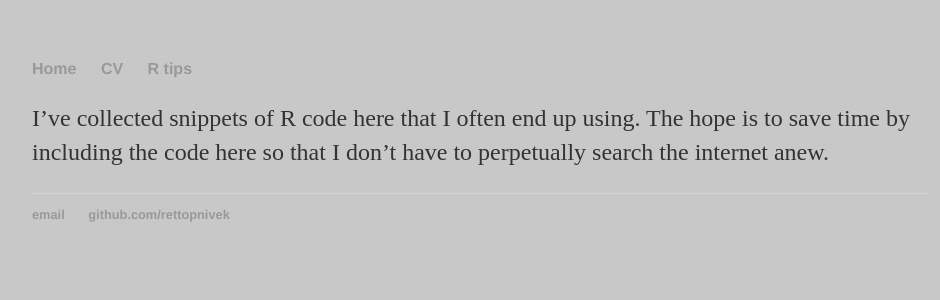
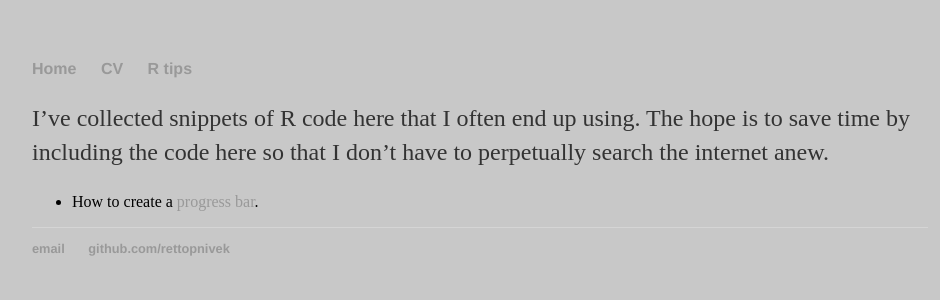
Before and after one commit to rettopnivek/rettopnivek.github.io, a Jekyll site: the page built from r_tips/index.md, in a window 1280 px wide. Shown: the top 300 px of the page, without its empty margins (160-1100 px from the left). Built offline with Jekyll 4.4.1, drawn with Linux system fonts in a browser that asks for light colours.

Commit message:
Added new page link.

```diff
--- a/r_tips/index.md
+++ b/r_tips/index.md
@@ -4,3 +4,5 @@ title: R tips
 ---
 
 I've collected snippets of R code here that I often end up using. The hope is to save time by including the code here so that I don't have to perpetually search the internet anew.
+
+- How to create a [progress bar](pages/Progress_bar.html).
```
